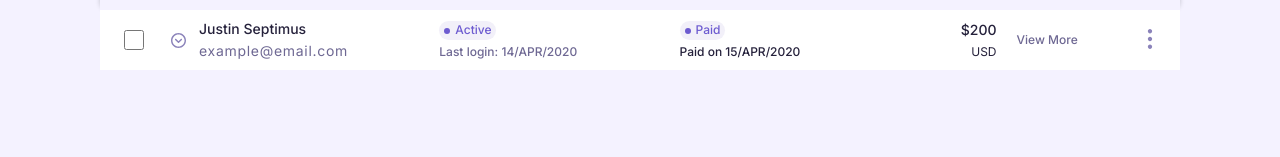
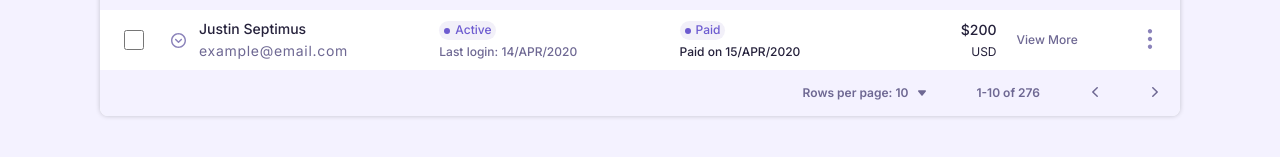
Before and after one commit to artiom-climenko/contacts-with-transactions, a React (Vite) app: page / in a window 1280 px wide. Shown: the part 259-416 px from the top of the page. Built offline with nearby package versions, Linux system fonts and the light colour scheme.

Commit message:
feat(Footer): Implementation a footer

```diff
--- a/src/components/ContactsContainer/index.tsx
+++ b/src/components/ContactsContainer/index.tsx
@@ -1,5 +1,11 @@
 import React from 'react';
-import { FilterButton, SearchField, TableTitles } from '../../components';
+import {
+  FilterButton,
+  SectionPagination,
+  SearchField,
+  SingleContact,
+  TableTitles,
+} from '../../components';
 import { Container, FilterAndSearch } from './index.styles';
 
 export function ContactsContainer() {
@@ -10,6 +16,8 @@ export function ContactsContainer() {
         <SearchField />
       </FilterAndSearch>
       <TableTitles />
+      <SingleContact />
+      <SectionPagination />
     </Container>
   );
 }
--- a/src/components/Icon/index.tsx
+++ b/src/components/Icon/index.tsx
@@ -3,6 +3,7 @@ import sprite from '../../assets/icons/sprite.svg';
 
 export enum IconNames {
   arrowBack = 'arrowBack',
+  arrowNext = 'arrowNext',
   checkboxActive = 'checkboxActive',
   checkboxNeutral = 'checkboxNeutral',
   delete = 'delete',
@@ -15,16 +16,16 @@ export enum IconNames {
   breadcrumb = 'breadcrumb',
   radioActive = 'radioActive',
   radioNeutral = 'radioNeutral',
-  search = 'search'
+  search = 'search',
 }
 
-export interface IPropsIcon {
+export interface IIconProps {
   icon: IconNames;
   size: number;
   fill: string;
 }
 
-export function Icon({ size, fill, icon }: IPropsIcon) {
+export function Icon({ size, fill, icon }: IIconProps) {
   return (
     <svg width={size} height={size} fill={fill}>
       <use href={`${sprite}#${icon}`} />;
--- /dev/null
+++ b/src/components/RowsPerPage/index.tsx
@@ -0,0 +1,9 @@
+import React from 'react';
+
+export interface IPropsRowsPerPage {
+  pageCount: number;
+}
+
+export function RowsPerPage({ pageCount }: IPropsRowsPerPage) {
+  return <span>Rows per page: {pageCount}</span>;
+}
--- /dev/null
+++ b/src/components/SectionPagination/index.styles.ts
@@ -0,0 +1,39 @@
+import styled from '@emotion/styled';
+
+export const PaginationWrapper = styled.div`
+  display: flex;
+  justify-content: right;
+  align-items: center;
+  padding: 15px 20px;
+  background-color: var(--color-background-stripe);
+  border-bottom-left-radius: 8px;
+  border-bottom-right-radius: 8px;
+`;
+
+export const PaginationElement = styled.div`
+  font-weight: 600;
+  font-size: 12px;
+  line-height: 1.2;
+  color: var(--color-font-primary-variant);
+  &:not(:first-child) {
+    margin-left: 50px;
+  }
+`;
+
+export const DropDownButton = styled.button`
+  margin-left: 10px;
+  padding: 0;
+  border: none;
+  background-color: transparent;
+  cursor: pointer;
+`;
+
+export const NavigationButton = styled.button`
+  padding: 0;
+  border: none;
+  background-color: transparent;
+  cursor: pointer;
+  &:last-child {
+    margin-left: 50px;
+  }
+`;
--- /dev/null
+++ b/src/components/SectionPagination/index.tsx
@@ -0,0 +1,53 @@
+import React from 'react';
+import {
+  DropDownButton,
+  NavigationButton,
+  PaginationElement,
+  PaginationWrapper,
+} from './index.styles';
+import { Icon, IconNames } from '../Icon';
+import { RowsPerPage } from '../RowsPerPage';
+import { TotalPages } from '../TotalPages';
+
+export function SectionPagination() {
+  const isNextDisabled = false;
+  const isPrevDisabled = true;
+
+  return (
+    <PaginationWrapper>
+      <PaginationElement>
+        <RowsPerPage pageCount={10} />
+        <DropDownButton>
+          <Icon
+            icon={IconNames.dropDown}
+            size={8}
+            fill="var(--color-font-primary-variant)"
+          />
+        </DropDownButton>
+      </PaginationElement>
+      <PaginationElement>
+        <TotalPages
+          firstContactOnThePage={1}
+          lastContactOnThePage={10}
+          totalContacts={276}
+        />
+      </PaginationElement>
+      <PaginationElement>
+        <NavigationButton disabled={isPrevDisabled}>
+          <Icon
+            icon={IconNames.arrowBack}
+            size={10}
+            fill="var(--color-font-primary-variant)"
+          />
+        </NavigationButton>
+        <NavigationButton disabled={isNextDisabled}>
+          <Icon
+            icon={IconNames.arrowNext}
+            size={10}
+            fill="var(--color-font-primary-variant)"
+          />
+        </NavigationButton>
+      </PaginationElement>
+    </PaginationWrapper>
+  );
+}
--- /dev/null
+++ b/src/components/TotalPages/index.tsx
@@ -0,0 +1,19 @@
+import React from 'react';
+
+export interface IPropsTotalPages {
+  firstContactOnThePage: number;
+  lastContactOnThePage: number;
+  totalContacts: number;
+}
+
+export function TotalPages({
+  firstContactOnThePage,
+  lastContactOnThePage,
+  totalContacts,
+}: IPropsTotalPages) {
+  return (
+    <span>
+      {firstContactOnThePage}-{lastContactOnThePage} of {totalContacts}
+    </span>
+  );
+}
--- a/src/components/index.ts
+++ b/src/components/index.ts
@@ -6,3 +6,4 @@ export * from './TabBar';
 export * from './SearchField';
 export * from './TableTitles';
 export * from './SingleContact';
+export * from './SectionPagination';
--- a/src/pages/Dashboard.tsx
+++ b/src/pages/Dashboard.tsx
@@ -1,11 +1,6 @@
 import React from 'react';
 import { Container } from './index.styles';
-import {
-  ContactsContainer,
-  TabBar,
-  PageTitle,
-  SingleContact,
-} from '../components';
+import { ContactsContainer, TabBar, PageTitle } from '../components';
 
 export function DashboardPage() {
   return (
@@ -13,7 +8,6 @@ export function DashboardPage() {
       <PageTitle />
       <TabBar />
       <ContactsContainer />
-      <SingleContact />
     </Container>
   );
 }
```
Also changed, not shown: src/assets/icons/sprite.svg.
